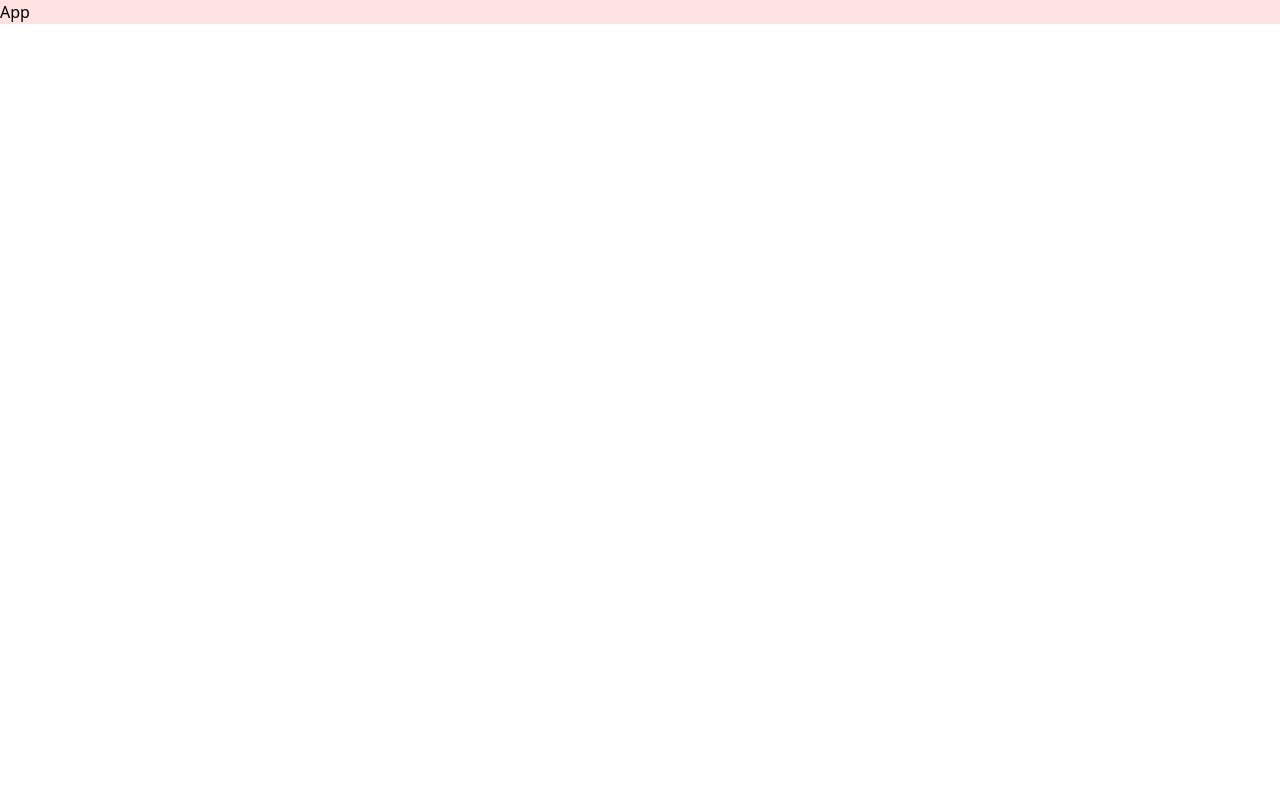
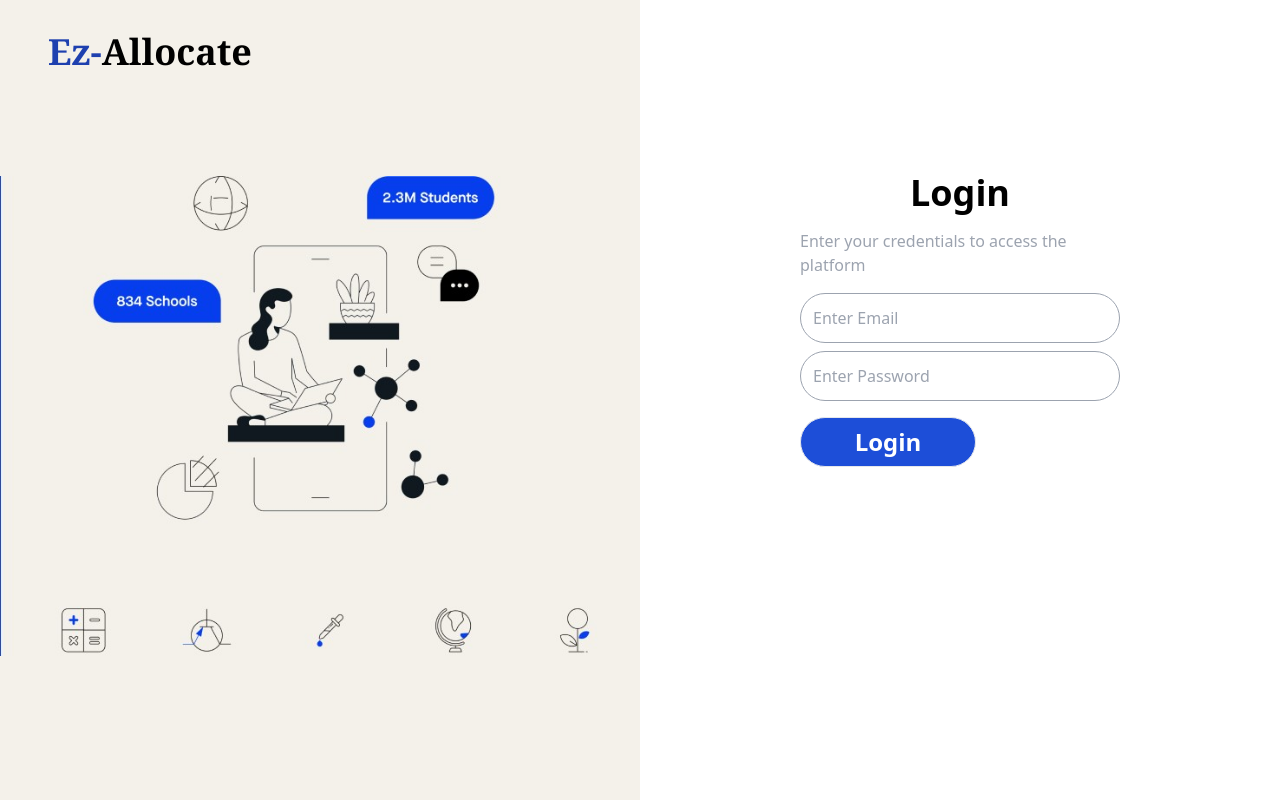
Before and after one commit to BentenOpsBalleBalle/ez-allocate, a React (Vite) app in the folder frontend/: page / in a window 1280 px wide. Built offline with nearby package versions, Linux system fonts and the light colour scheme.

Commit message:
Login form created

```diff
--- a/frontend/package.json
+++ b/frontend/package.json
@@ -9,8 +9,11 @@
     "preview": "vite preview"
   },
   "dependencies": {
+    "axios": "^1.3.2",
     "react": "^18.2.0",
-    "react-dom": "^18.2.0"
+    "react-dom": "^18.2.0",
+    "react-hook-form": "^7.43.1",
+    "react-query": "^3.39.3"
   },
   "devDependencies": {
     "@types/react": "^18.0.27",
--- a/frontend/src/App.jsx
+++ b/frontend/src/App.jsx
@@ -1,5 +1,11 @@
+import LoginPage from "./Pages/LoginPage";
+
 const App = () => {
-	return <div className="bg-red-100">App</div>;
+  return (
+    <div className="w-screen h-screen">
+      <LoginPage />
+    </div>
+  );
 };
 
 export default App;
--- /dev/null
+++ b/frontend/src/Pages/LoginPage.jsx
@@ -0,0 +1,30 @@
+import login from "../assets/login.jpg";
+import LoginForm from "../components/LoginForm";
+
+function LoginPage() {
+  return (
+    <div className="flex">
+      <div className="bg-[#f4f1ea] h-screen relative w-1/2 ">
+        <div className="absolute top-8 font-bold text-4xl left-12 font-serif">
+          <span className="text-blue-800 font-bold text-4xl ">Ez-</span>Allocate
+        </div>
+        <img src={login} alt="login" className="absolute top-44" />
+      </div>
+      <div className="relative h-screen w-1/2">
+        <div className="absolute top-80 left-[50%] -translate-y-2/4 -translate-x-2/4">
+          <div className="font-bold text-4xl text-center font-sans mb-4">
+            Login
+          </div>
+          <div className="font-sans text-gray-400 mb-4">
+            Enter your credentials to access the platform
+          </div>
+          <div className="">
+            <LoginForm />
+          </div>
+        </div>
+      </div>
+    </div>
+  );
+}
+
+export default LoginPage;
--- /dev/null
+++ b/frontend/src/components/LoginForm.jsx
@@ -0,0 +1,51 @@
+import { useForm } from "react-hook-form";
+
+function LoginForm() {
+  const {
+    register,
+    handleSubmit,
+    watch,
+    formState: { errors },
+  } = useForm();
+  const onSubmit = (data) => console.log(data);
+
+  return (
+    <form className="flex flex-col" onSubmit={handleSubmit(onSubmit)}>
+      <input
+        placeholder="Enter Email"
+        name="email"
+        {...register("email", {
+          required: true,
+          pattern: /^[\w-\.]+@([\w-]+\.)+[\w-]{2,4}$/,
+        })}
+        className="border border-gray-400 rounded-full w-80 py-3 px-3 mb-2"
+      />
+
+      {errors.email && (
+        <p className="text-red-400">Please enter valid email.</p>
+      )}
+
+      <input
+        placeholder="Enter Password"
+        {...register("password", {
+          pattern: /^(?=.*[A-Za-z])(?=.*\d)[A-Za-z\d]{8,}$/,
+        })}
+        className="border border-gray-400 rounded-full w-80 py-3 px-3"
+      />
+      {errors.password && (
+        <p className="text-xs text-red-400">
+          Minimum eight characters, at least one letter and one number
+        </p>
+      )}
+
+      <button
+        className="font-sans font-bold text-white text-2xl border bg-blue-700 rounded-full w-44 mt-4  py-2"
+        type="submit"
+      >
+        Login
+      </button>
+    </form>
+  );
+}
+
+export default LoginForm;
```
Also changed, not shown: frontend/src/assets/login.jpg (added), 1 other file (tests, documents, lock files or other folders).
